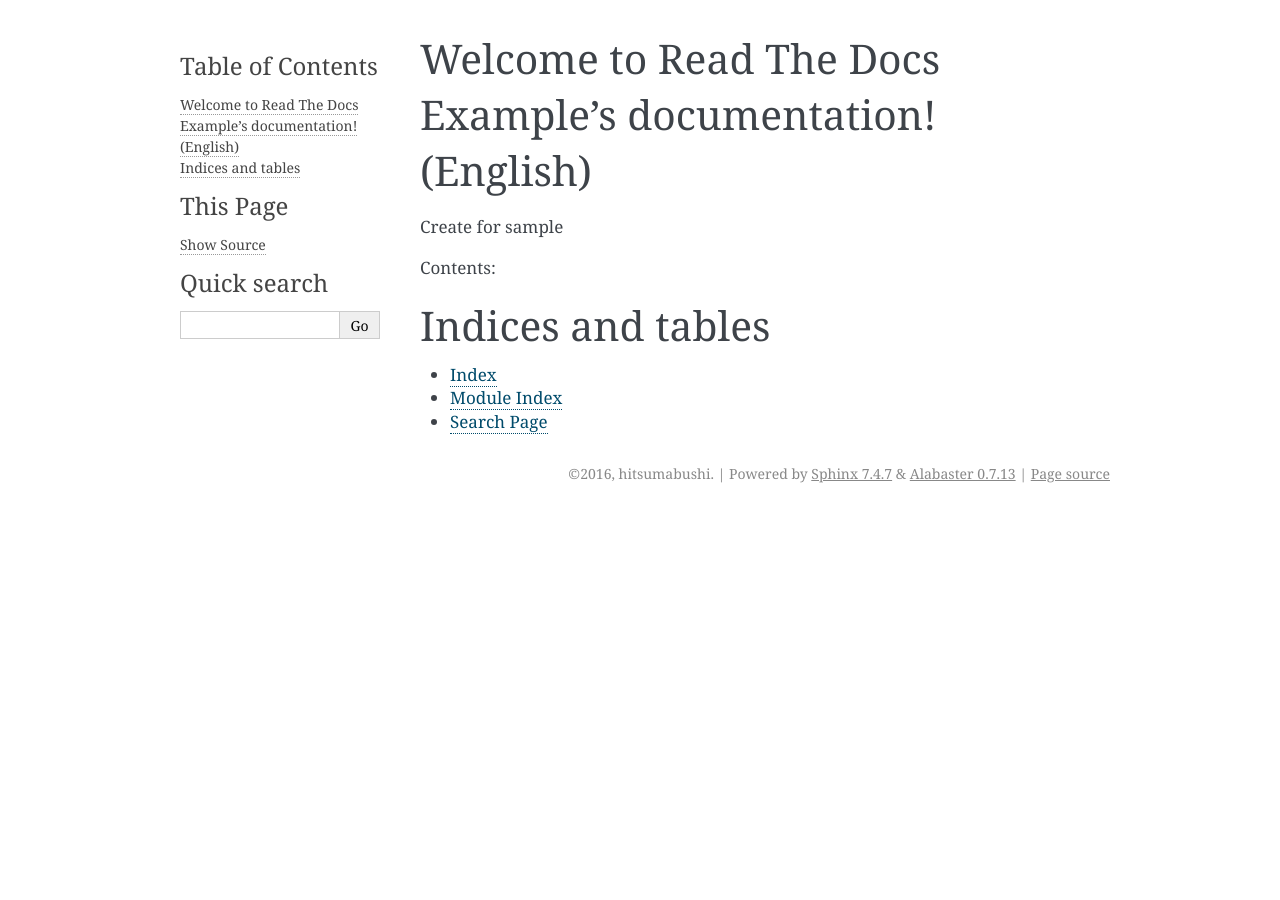
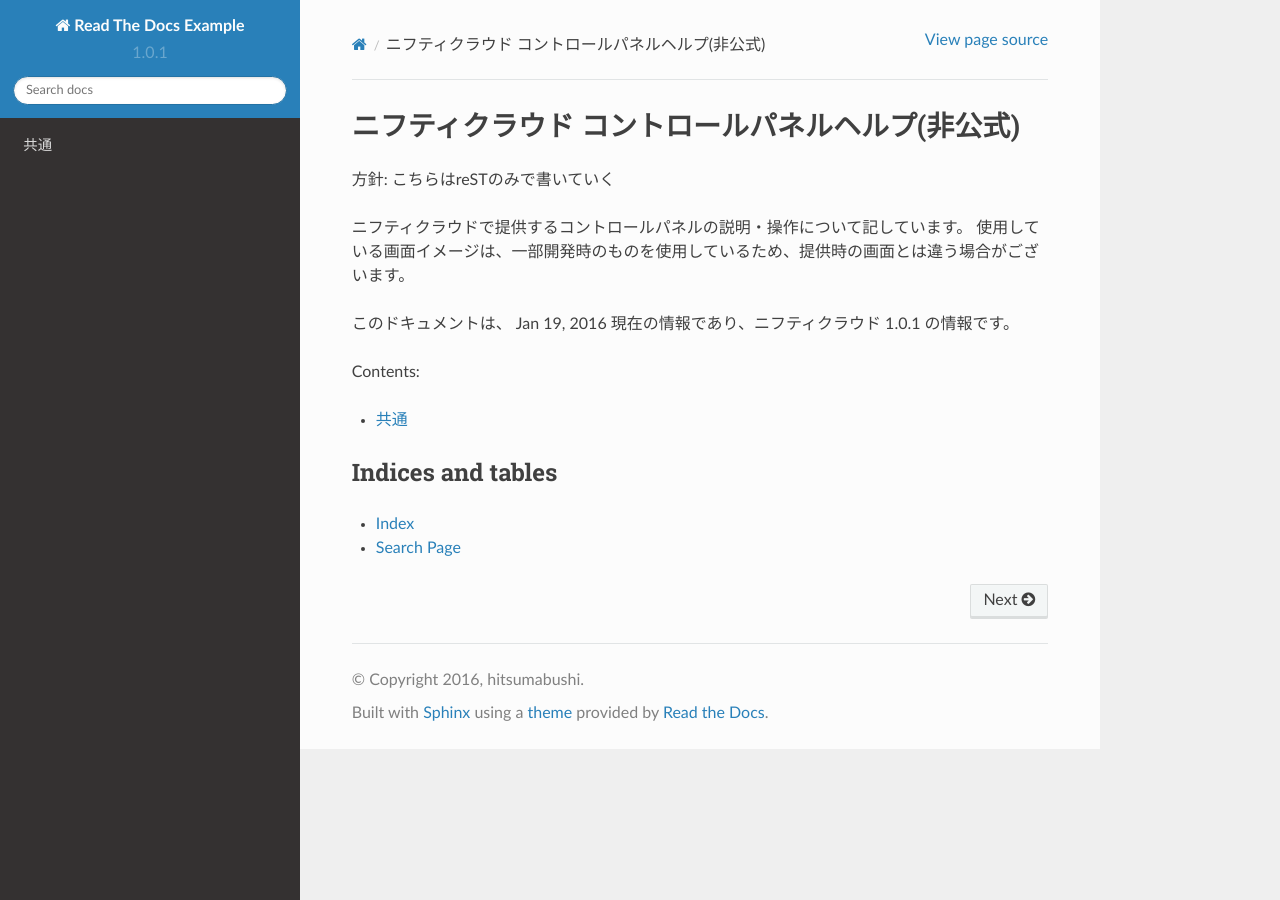
Before and after one commit to hitsumabushi/read_the_docs_example_2, a Sphinx documentation site: the page built from source/index.rst, in a window 1280 px wide. Built offline with Sphinx 7.4.7 and the Read the Docs theme 2.0.0, drawn with Linux system fonts in a browser that asks for light colours; pages that are not in the unit, such as notebooks, are missing from menus.

```diff
--- a/source/conf.py
+++ b/source/conf.py
@@ -111,7 +111,8 @@ todo_include_todos = False
 
 # The theme to use for HTML and HTML Help pages.  See the documentation for
 # a list of builtin themes.
-html_theme = 'alabaster'
+#html_theme = 'alabaster'
+html_theme = 'sphinx_rtd_theme'
 
 # Theme options are theme-specific and customize the look and feel of a theme
 # further.  For a list of options available for each theme, see the
@@ -355,3 +356,7 @@ epub_exclude_files = ['search.html']
 
 # If false, no index is generated.
 #epub_use_index = True
+
+rst_prolog = """
+.. include:: /definitions/base.txt
+"""
--- a/source/index.rst
+++ b/source/index.rst
@@ -1,23 +1,32 @@
-.. Read The Docs Example documentation master file, created by
-   sphinx-quickstart on Fri Jan 15 02:24:31 2016.
-   You can adapt this file completely to your liking, but it should at least
-   contain the root `toctree` directive.
+======================================================================
+ニフティクラウド コントロールパネルヘルプ(非公式)
+======================================================================
 
-Welcome to Read The Docs Example's documentation! (English)
-=================================================
+方針: こちらはreSTのみで書いていく
 
-Create for sample
+ニフティクラウドで提供するコントロールパネルの説明・操作について記しています。
+使用している画面イメージは、一部開発時のものを使用しているため、提供時の画面とは違う場合がございます。
+
+このドキュメントは、 |today| 現在の情報であり、ニフティクラウド |version| の情報です。
 
 Contents:
 
 .. toctree::
-   :maxdepth: 2
+   :maxdepth: 1
 
+   manuals/010_Common/summary
 
+..  manuals/020_Computing/summary
+..  manuals/030_RDB/summary
+..  manuals/040_DNS/summary
+..  manuals/050_Message_Queue/summary
+..  manuals/060_ESS/summary
+..  manuals/070_MQTT/summary
+..  manuals/080_Storage/summary
+..  manuals/090_Monitoring/summary
 
 Indices and tables
 ==================
 
 * :ref:`genindex`
-* :ref:`modindex`
 * :ref:`search`
--- /dev/null
+++ b/source/manuals/010_Common/account_menu/service_application.rst
@@ -0,0 +1,2 @@
+サービス申し込み
+========================
--- /dev/null
+++ b/source/manuals/010_Common/summary.rst
@@ -0,0 +1,17 @@
+共通
+============
+
+ニフティクラウド コントロールパネルの共通部分（画面構成・アカウントメニュー など）について記しています。
+使用している画面イメージは、一部開発時のものを使用しているため、提供時の画面とは違う場合がございます。
+
+.. toctree::
+   :maxdepth: 2
+
+   control_panel
+   account_menu/service_application
+   account_menu/service_rescission
+   account_menu/activity_log
+   account_menu/fee_detail
+   account_menu/license_managemnt
+   account_menu/service_health_notification
+   account_menu/account_management
```
Also changed, not shown: source/manuals/010_Common/control_panel.rst (added, +36 -0 lines), source/definitions/base.txt (added), source/manuals/010_Common/account_menu/account_management.rst (added), source/manuals/010_Common/account_menu/activity_log.rst (added), source/manuals/010_Common/account_menu/fee_detail.rst (added), source/manuals/010_Common/account_menu/licensse_management.rst (added), source/manuals/010_Common/account_menu/service_health_notification.rst (added), source/manuals/010_Common/account_menu/service_rescission.rst (added), 1 other file.
